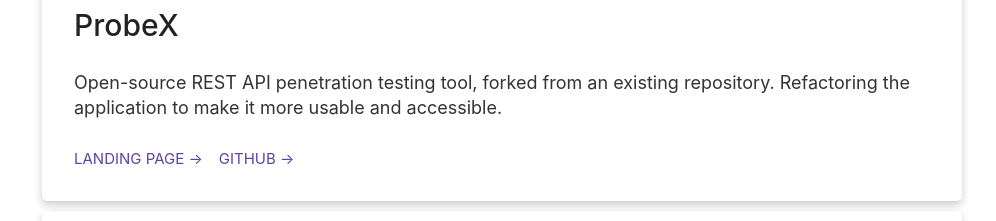
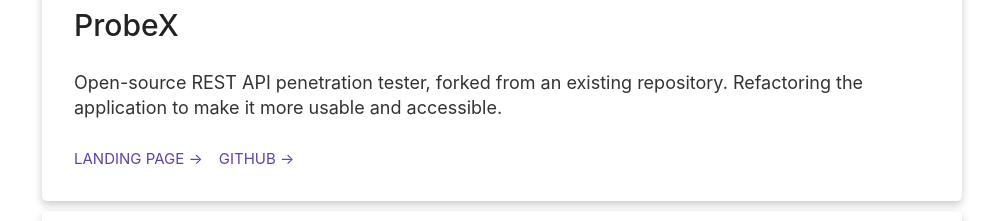
Before and after one commit to thaneshp/portfolio-v2, a Next.js app: page / in a window 1280 px wide. Shown: the part 293-514 px from the top of the page, without its empty margins (138-1134 px from the left). Built offline with nearby package versions, Linux system fonts and the light colour scheme.

Commit message:
Amends ProbeX description

```diff
--- a/pages/index.js
+++ b/pages/index.js
@@ -7,7 +7,7 @@ let projects = [
   {
     title: "ProbeX",
     description:
-      "Open-source REST API penetration testing tool, forked from an existing repository. Refactoring the application to make it more usable and accessible.",
+      "Open-source REST API penetration tester, forked from an existing repository. Refactoring the application to make it more usable and accessible.",
     links: [
       {
         label: "Landing Page",
```
